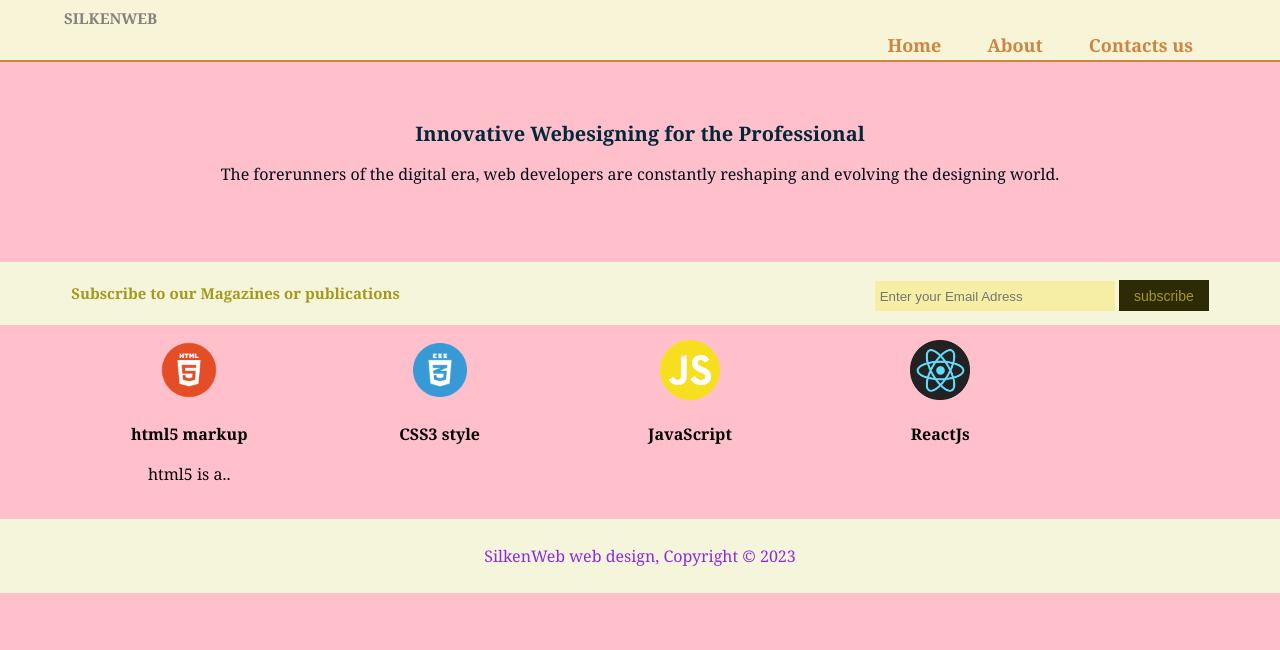
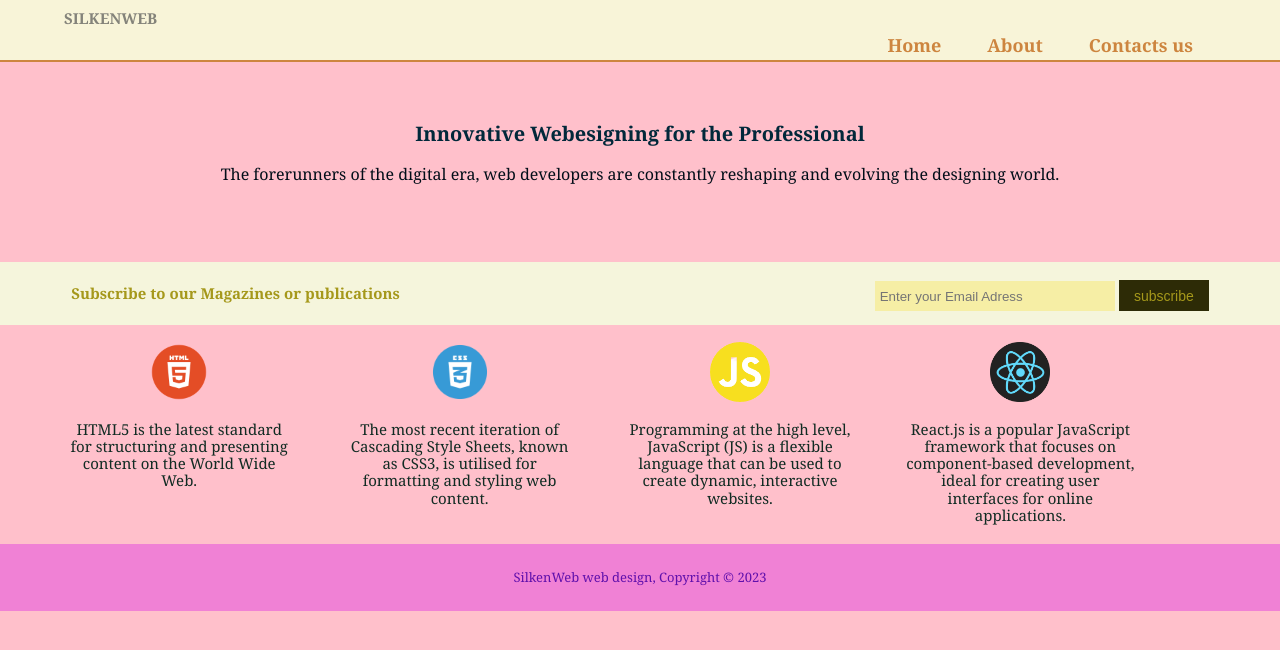
Before and after one commit to Rain44556/html5-css3-responsive-website, a plain HTML site: page index.html in a window 1280 px wide. Drawn offline with Linux system fonts and the light colour scheme.

Commit message:
home page are ready

```diff
--- a/index.html
+++ b/index.html
@@ -51,20 +51,24 @@
         <div class="container">
             <div class="box">
                 <img src="image/html5.webp">
-                <h4>html5 markup</h4>
-                <p>html5 is a..</p>
+
+                <p>HTML5 is the latest standard for structuring and presenting content on the World Wide Web.</p>
             </div>
             <div class="box">
                 <img src="image/css3.webp">
-                <h4>CSS3 style</h4>
+                <p>The most recent iteration of Cascading Style Sheets, known as CSS3, is utilised for formatting and
+                    styling web content.</p>
             </div>
             <div class="box">
                 <img src="image/js.png">
-                <h4>JavaScript</h4>
+                <p>Programming at the high level, JavaScript (JS) is a flexible language that can be used to create
+                    dynamic, interactive websites.</p>
             </div>
             <div class="box">
                 <img src="image/reactjs.png">
-                <h4>ReactJs</h4>
+
+                <p>React.js is a popular JavaScript framework that focuses on component-based development, ideal for
+                    creating user interfaces for online applications.</p>
             </div>
         </div>
     </section>
--- a/website.css
+++ b/website.css
@@ -128,7 +128,8 @@ nav {
 .box {
     text-align: center;
     float: left;
-    padding: 10px;
+    padding-top: 12px;
+    padding-right: 50px;
     width: 20%;
 }
 
@@ -137,10 +138,16 @@ nav {
     height: 60px;
 }
 
+.box p {
+    font-size: 15px;
+    color: rgb(17, 43, 35);
+}
+
 footer {
-    margin-top: 10px;
+    margin-top: 5px;
     text-align: center;
-    padding: 12px;
-    background-color: beige;
-    color: blueviolet;
+    padding: 13px;
+    background-color: rgb(240, 129, 213);
+    color: rgb(96, 16, 172);
+    font-size: 13px;
 }
```
